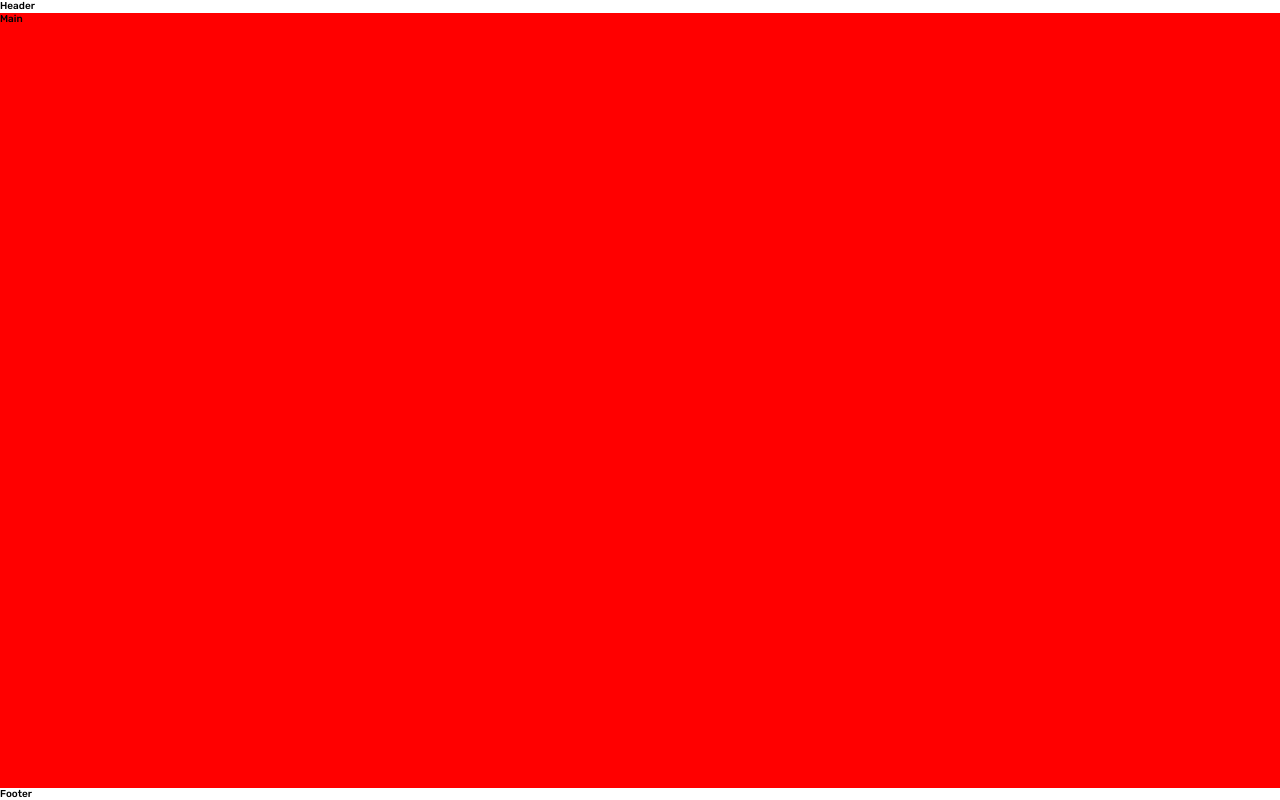
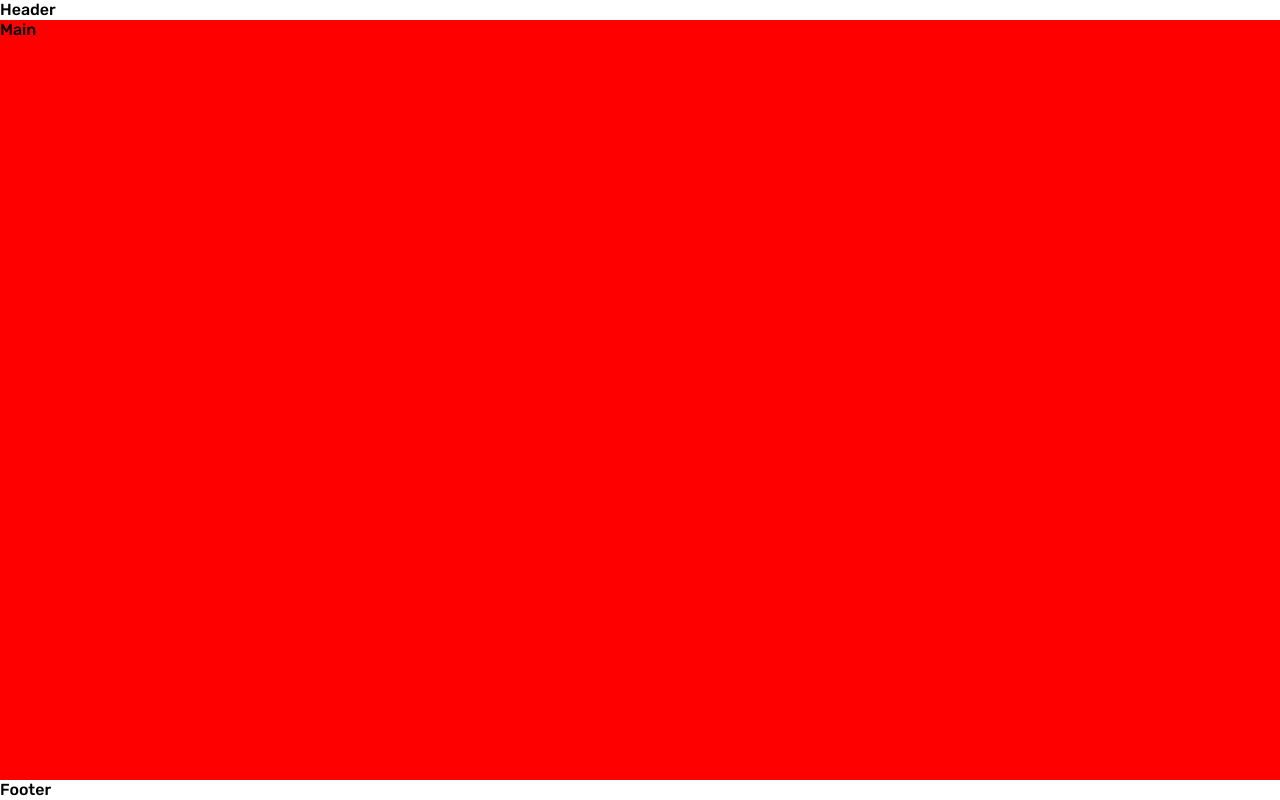
Before and after one commit to bharathsandepogu01/my-portfolio, a Next.js app: page / in a window 1280 px wide. Built offline with nearby package versions, Linux system fonts and the light colour scheme.

Commit message:
minor(app-theme): dark mode support added

```diff
--- a/src/components/AppLayout/index.js
+++ b/src/components/AppLayout/index.js
@@ -1,10 +1,12 @@
-import React from 'react';
+import React, {useContext} from 'react';
 import clsx from 'clsx';
 import {Rubik} from 'next/font/google';
 import Header from './Header';
 import Main from './Main';
 import Footer from './Footer';
 import classes from './styles.module.scss';
+import {AppThemeContext} from '@components/AppThemeProvider';
+import {DARK_THEME} from '@constants/appTheme';
 
 const rubik = Rubik({
   weight: ['300', '500', '600'],
@@ -13,8 +15,16 @@ const rubik = Rubik({
 });
 
 function AppLayout() {
+  const {appTheme} = useContext(AppThemeContext);
+  const isDarkTheme = appTheme === DARK_THEME;
   return (
-    <div className={clsx(rubik.className, classes.appLayoutContainer)}>
+    <div
+      className={clsx(
+        rubik.className,
+        isDarkTheme && classes.darkTheme,
+        !isDarkTheme && classes.lightTheme,
+        classes.appLayoutContainer,
+      )}>
       <Header />
       <Main />
       <Footer />
--- a/src/components/AppLayout/styles.module.scss
+++ b/src/components/AppLayout/styles.module.scss
@@ -1,25 +1,23 @@
-@import 'variables';
+.lightTheme {
+    // configure all color variants here for dark theme
+    --primary-color: #2fbf71;
+    --primary-hover-color: #228750;
+    --background-color: #ffffff;
+    --background-color-dark: #f7f7ff;
+    --border-color: #0b0b134d;
+    --text-primary-color: #0b0b13;
+    --text-secondary-color: #555555;
+}
 
 .darkTheme {
-    // configure all color variants here for dark theme
-    --primary-color: $lt-primary-color;
-    --primary-hover-color: $lt-primary-hover-color;
-    --background-color: $lt-background-color;
-    --background-color-dark: $lt-background-color-dark;
-    --border-color: $lt-border-color;
-    --text-primary-color: $lt-text-primary-color;
-    --text-secondary-color: $lt-text-secondary-color;
-}
-
-.lightTheme {
     // configure all color variants here for light theme
-    --primary-color: $dt-primary-color;
-    --primary-hover-color: $dt-primary-hover-color;
-    --background-color: $dt-background-color;
-    --background-color-dark: $dt-background-color-dark;
-    --border-color: $dt-border-color;
-    --text-primary-color: $dt-text-primary-color;
-    --text-secondary-color: $dt-text-secondary-color;
+    --primary-color: #2fbf71;
+    --primary-hover-color: #228750;
+    --background-color: #10101a;
+    --background-color-dark: #000000;
+    --border-color: #ffffff4d;
+    --text-primary-color: #ffffff;
+    --text-secondary-color: #ffffffcc;
 }
 
 .appLayoutContainer {
--- /dev/null
+++ b/src/components/AppThemeProvider/index.js
@@ -0,0 +1,37 @@
+import React, {createContext, useEffect, useMemo, useState} from 'react';
+import {DARK_THEME, LIGHT_THEME} from '@constants/appTheme';
+import {getLocalStorage} from '@utils/localStorage';
+import {USER_APP_THEME_PREFERENCE} from '@constants/localStorage';
+
+export const AppThemeContext = createContext({
+  appTheme: DARK_THEME,
+  setAppTheme: () => {},
+});
+
+function AppThemeProvider(props) {
+  const [appTheme, setAppTheme] = useState(DARK_THEME);
+
+  useEffect(() => {
+    const userPreferredTheme = getLocalStorage(USER_APP_THEME_PREFERENCE);
+
+    if (userPreferredTheme === 'dark' || userPreferredTheme === 'light') {
+      setAppTheme(userPreferredTheme);
+    }
+  }, []);
+
+  const value = useMemo(
+    () => ({
+      appTheme,
+      setAppTheme,
+    }),
+    [appTheme],
+  );
+
+  return (
+    <AppThemeContext.Provider value={value}>
+      {props.children}
+    </AppThemeContext.Provider>
+  );
+}
+
+export default AppThemeProvider;
--- /dev/null
+++ b/src/constants/appTheme.js
@@ -0,0 +1,2 @@
+export const DARK_THEME = 'dark';
+export const LIGHT_THEME = 'light';
--- /dev/null
+++ b/src/constants/localStorage.js
@@ -0,0 +1 @@
+export const USER_APP_THEME_PREFERENCE = 'USER_APP_THEME_PREFERENCE';
--- a/src/pages/index.js
+++ b/src/pages/index.js
@@ -1,5 +1,6 @@
 import Head from 'next/head';
 import AppLayout from '@components/AppLayout';
+import AppThemeProvider from '@components/AppThemeProvider';
 
 export default function Home() {
   return (
@@ -9,7 +10,9 @@ export default function Home() {
         <meta name="description" content="Bharath sandepogu's Portfolio" />
         <meta name="viewport" content="width=device-width, initial-scale=1" />
       </Head>
-      <AppLayout />
+      <AppThemeProvider>
+        <AppLayout />
+      </AppThemeProvider>
     </>
   );
 }
--- a/src/styles/_variables.scss
+++ b/src/styles/_variables.scss
@@ -2,43 +2,28 @@
 
 // typography
 
-$font-size: 1rem;
+$global-font-size: 62.5%;
+/* makes 1rem 10px */
+$font-size: 1.6rem;
 $line-height: 1.25;
 
 $body-max-width: 1600px;
 
 // spacing
-$margin-4: 0.25rem;
-$margin-8: 0.5rem;
-$margin-12: 0.75rem;
-$margin-16: 1rem;
-$margin-20: 1.25rem;
-$margin-24: 1.5rem;
-$margin-28: 1.75rem;
-$margin-32: 2rem;
+$margin-4: 0.4rem;
+$margin-8: 0.8rem;
+$margin-12: 1.2rem;
+$margin-16: 1.6rem;
+$margin-20: 2rem;
+$margin-24: 2.4rem;
+$margin-28: 2.8rem;
+$margin-32: 3.2rem;
 
-$padding-4: 0.25rem;
-$padding-8: 0.5rem;
-$padding-12: 0.75rem;
-$padding-16: 1rem;
-$padding-20: 1.25rem;
-$padding-24: 1.5rem;
-$padding-28: 1.75rem;
-$padding-32: 2rem;
-
-//colors
-$lt-primary-color: #2fbf71;
-$lt-primary-hover-color: #228750;
-$lt-background-color: #10101a;
-$lt-background-color-dark: #000000;
-$lt-border-color: #ffffff4d;
-$lt-text-primary-color: #ffffff;
-$lt-text-secondary-color: #ffffffcc;
-
-$dt-primary-color: #2fbf71;
-$dt-primary-hover-color: #228750;
-$dt-background-color: #ffffff;
-$dt-background-color-dark: #f7f7ff;
-$dt-border-color: #0b0b134d;
-$dt-text-primary-color: #0b0b13;
-$dt-text-secondary-color: #555555;
+$padding-4: 0.4rem;
+$padding-8: 0.8rem;
+$padding-12: 1.2rem;
+$padding-16: 1.6rem;
+$padding-20: 2rem;
+$padding-24: 2.4rem;
+$padding-28: 2.8rem;
+$padding-32: 3.2rem;
--- a/src/styles/globals.scss
+++ b/src/styles/globals.scss
@@ -7,8 +7,7 @@
 }
 
 html {
-  font-size: 62.5%;
-  /* makes 1rem 10px */
+  font-size: $global-font-size;
   scroll-behavior: smooth;
 }
 
```
